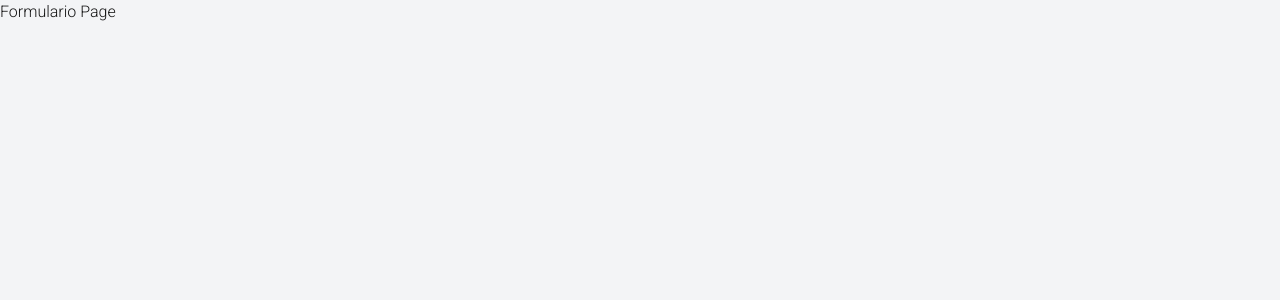
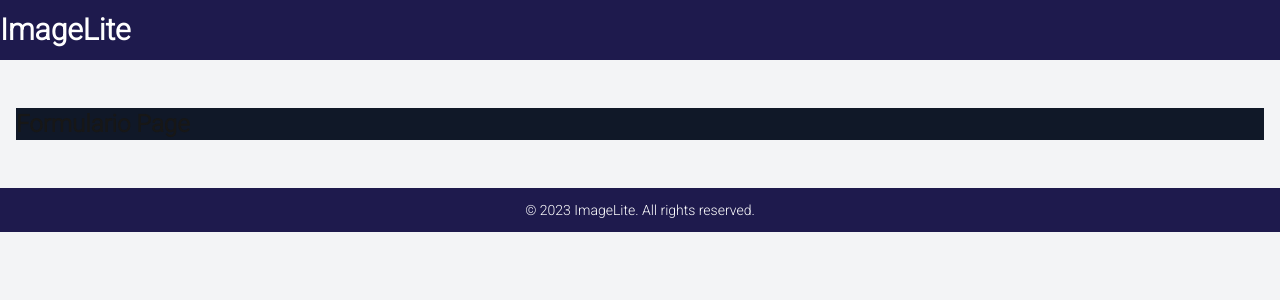
Before and after one commit to fhellipevalentin/imageliteapi-front, a Next.js app: page /formulario in a window 1280 px wide. Shown: the top 300 px of the page. Built offline with nearby package versions, Linux system fonts and the light colour scheme.

Commit message:
navegacao entre paginas

```diff
--- a/src/app/formulario/page.tsx
+++ b/src/app/formulario/page.tsx
@@ -1,6 +1,10 @@
+import { Template } from "@/components/Template"
+
 export default function FormularioPage() {
 
     return (
-        <div>Formulario Page</div>
+        <Template>
+            <h2 className="text-2xl font-semibold mb-4 bg-gray-900">Formulario Page</h2>
+        </Template>
     )
 }
--- a/src/app/galeria/page.tsx
+++ b/src/app/galeria/page.tsx
@@ -5,6 +5,7 @@ import { ImageCard } from "@/components/ImageCard";
 import { useState } from "react";
 import { useImageService } from "@/resources/image/image.service";
 import { Image } from "@/resources/image/image.resources";
+import  Link  from "next/link";
 
 export default function GaleriaPage () {
 
@@ -54,7 +55,9 @@ export default function GaleriaPage () {
                         <option value="GIF">GIF</option>
                     </select>
                     <button className="bg-blue-500 text-white px-4 py-2 rounded-lg hover:bg-blue-300" onClick={searchImages}>Search</button>
-                    <button className="bg-yellow-500 text-white px-4 py-2 rounded-lg hover:bg-yellow-300">Add New</button>
+                    <Link href="/formulario">
+                        <button className="bg-yellow-500 text-white px-4 py-4 rounded-lg hover:bg-yellow-300">Add New</button>
+                    </Link>
                 </div>
             </section>
             <section className="grid grid-cols-4 gap-8">
--- a/src/components/Template.tsx
+++ b/src/components/Template.tsx
@@ -3,7 +3,7 @@ interface TemplateProps {
     loading?: boolean;
 }
 
-export const Template: React.FC<TemplateProps> = ({ children, loading }: TemplateProps) => {
+export const Template: React.FC<TemplateProps> = ({ children, loading = false }: TemplateProps) => {
     return (
         <>
             <Header />
```
